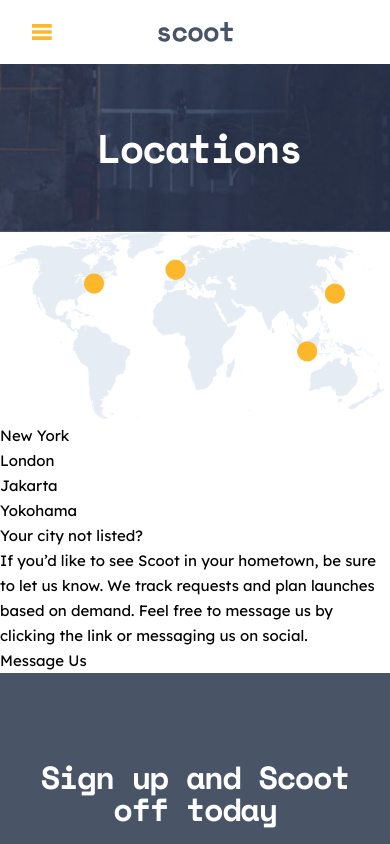
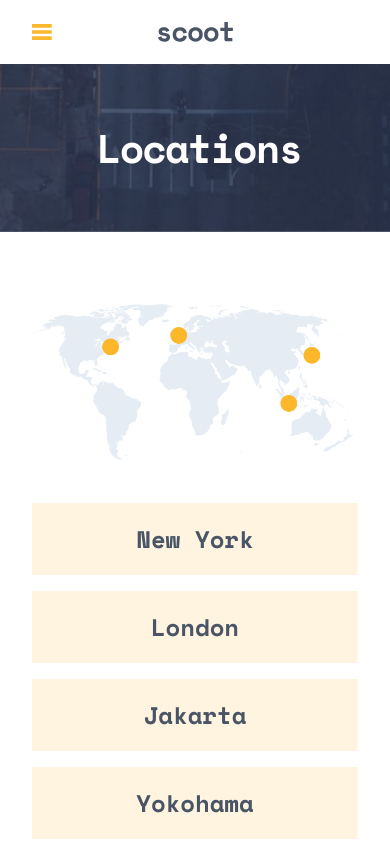
Before and after one commit to miguelzaga/scoot-multi-page-website, a React (Vite) app: page /locations in a window 390 px wide. Shown: the top 844 px of the page. Built offline with nearby package versions, Linux system fonts and the light colour scheme.

Commit message:
Locations mobile styling

```diff
--- a/src/components/Locations.jsx
+++ b/src/components/Locations.jsx
@@ -16,25 +16,29 @@ function Locations() {
           imgTablet={heroTablet}
           imgDesktop={heroDesktop}
         />
+        <div className="max-w-desktop mx-auto box-content px-8 py-[72px]">
+          <div className="pb-[72px]">
             <picture>
               <source media="(min-width: 1024px)" srcSet={worldMapDesktop} />
               <source media="(min-width: 640px)" srcSet={worldMapTablet} />
               <img src={worldMapMobile} className="" alt="World Map" />
-          <ul>
-            <li>New York </li>
-            <li>London </li>
-            <li>Jakarta </li>
-            <li>Yokohama </li>
+            </picture>
+            <ul className="mt-10 space-y-4">
+              <li className="bg-lightYellow text-center text-darkNavy font-mono text-h4 font-bold p-[22px]">New York </li>
+              <li className="bg-lightYellow text-center text-darkNavy font-mono text-h4 font-bold p-[22px]">London </li>
+              <li className="bg-lightYellow text-center text-darkNavy font-mono text-h4 font-bold p-[22px]">Jakarta </li>
+              <li className="bg-lightYellow text-center text-darkNavy font-mono text-h4 font-bold p-[22px]">Yokohama </li>
             </ul>
-        </picture>
-        <div>
-          <h2>Your city not listed? </h2>
-          <p>
+          </div>
+          <div className="flex flex-col gap-8 items-center">
+            <h2 className="text-3.5xl font-mono font-bold text-darkNavy capitalize text-center ">Your city not listed? </h2>
+            <p className="text-dimGrey text-center ">
               If you’d like to see Scoot in your hometown, be sure to let us know.
               We track requests and plan launches based on demand. Feel free to
               message us by clicking the link or messaging us on social.
             </p>
-          <button>Message Us</button>
+            <button className="button">Message Us</button>
+          </div>
         </div>
       </main>
     </>
```
Lines whose indentation alone changed are shown as unchanged.
